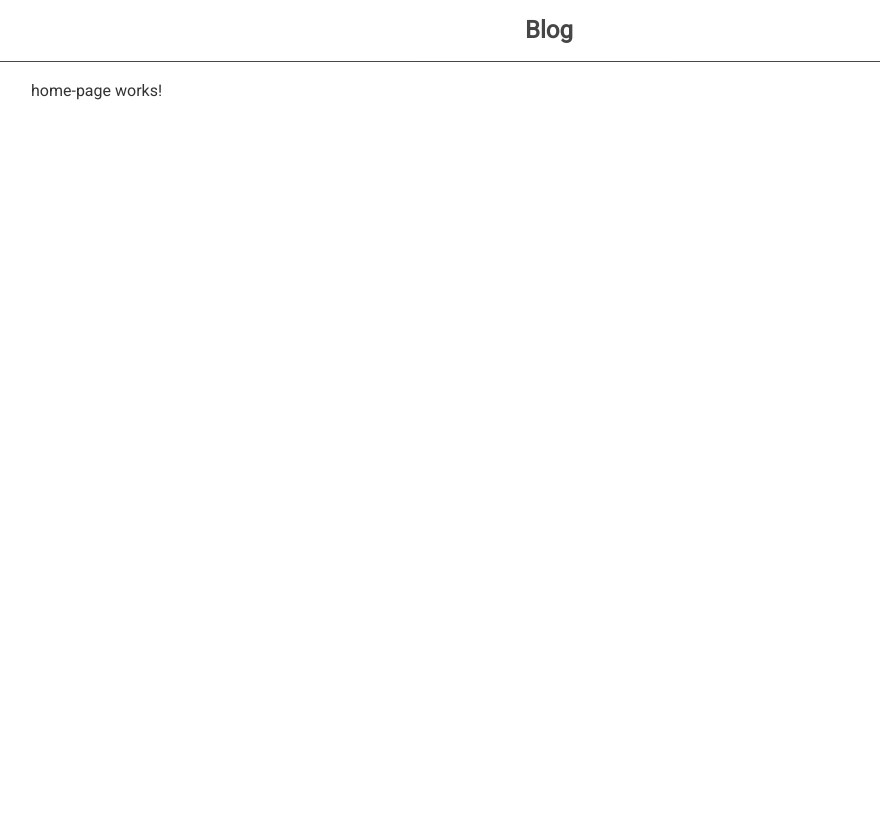
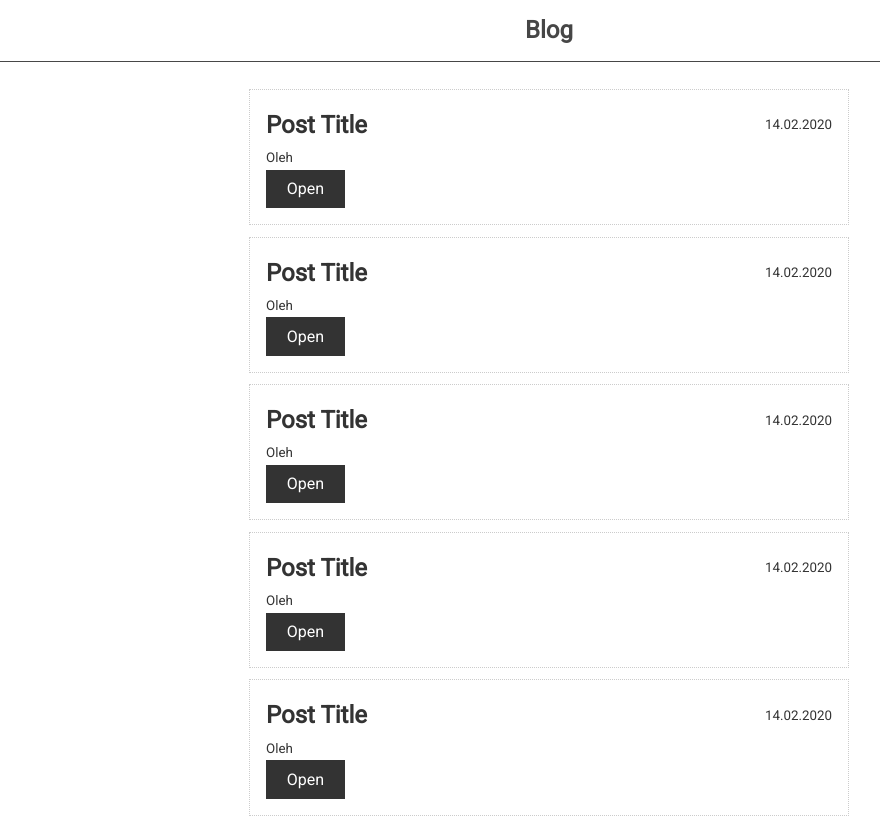
Before and after one commit to olehantykuz/angular-blog, an Angular app: page / in a window 1280 px wide. Shown: the whole page, without its empty margins (91-971 px from the left). Before the commit the page ends 800 px from the top, so only its background shows below. Built offline with nearby package versions, Linux system fonts and the light colour scheme.

Commit message:
added html and css to home-page

```diff
--- a/src/app/home-page/home-page.component.html
+++ b/src/app/home-page/home-page.component.html
@@ -1 +1,7 @@
-<p>home-page works!</p>
+<div class="posts">
+  <app-post></app-post>
+  <app-post></app-post>
+  <app-post></app-post>
+  <app-post></app-post>
+  <app-post></app-post>
+</div>
--- a/src/app/home-page/home-page.component.scss
+++ b/src/app/home-page/home-page.component.scss
@@ -0,0 +1,4 @@
+.posts {
+  max-width: 600px;
+  margin: 0 auto;
+}
```
